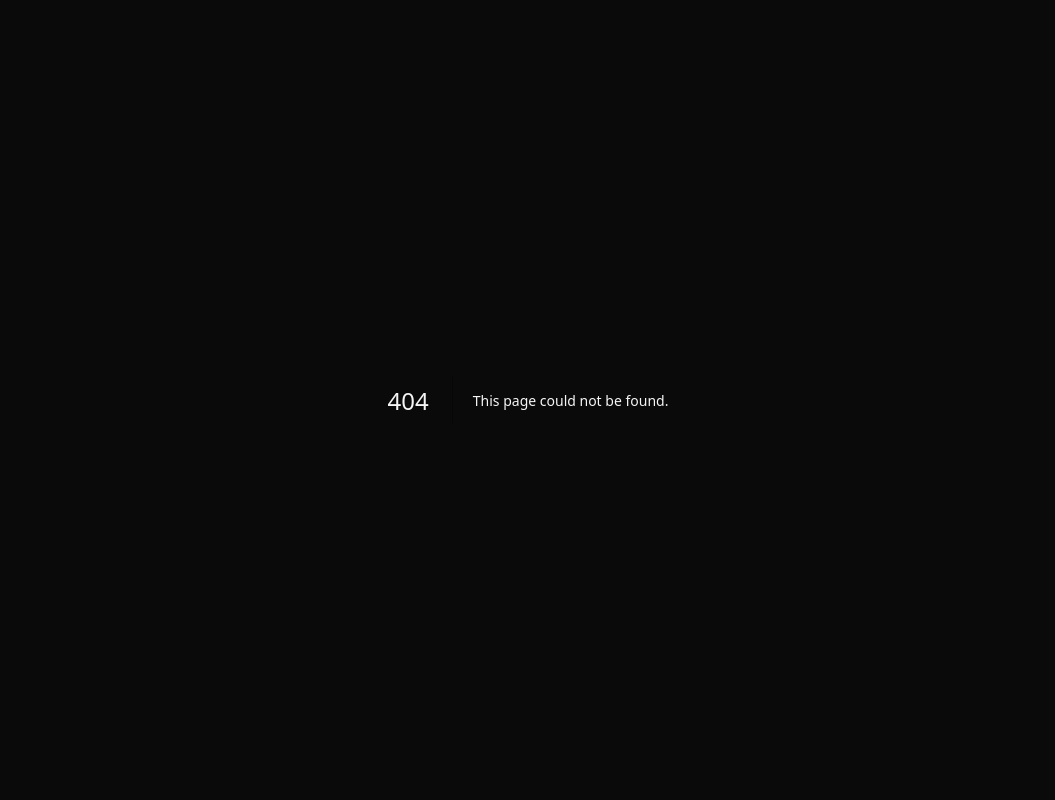
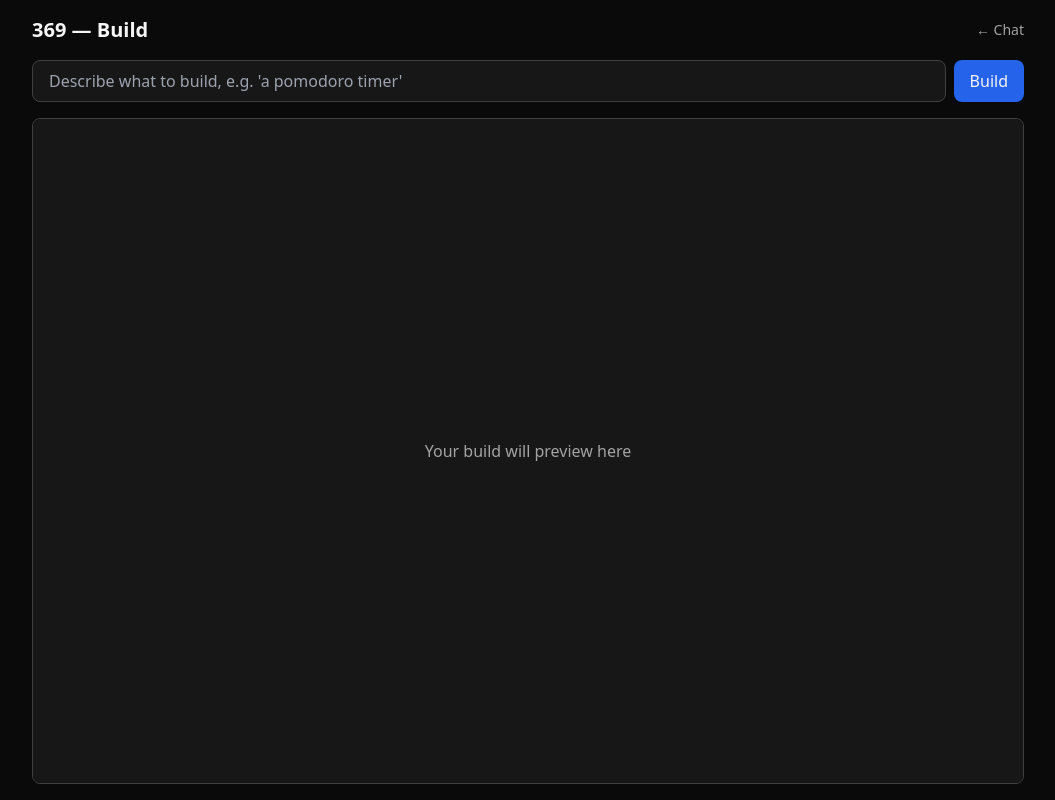
Before and after one commit to him-SILVR/369, a Next.js app: page /build in a window 1280 px wide. Before the commit this address had no page. Shown: the whole page, without its empty margins (112-1167 px from the left). Built offline with nearby package versions, Linux system fonts and the light colour scheme.

Commit message:
Add files via upload

```diff
--- /dev/null
+++ b/src/app/build/page.tsx
@@ -0,0 +1,74 @@
+"use client";
+
+import { useState } from "react";
+import Link from "next/link";
+
+export default function Build() {
+  const [prompt, setPrompt] = useState("");
+  const [html, setHtml] = useState("");
+  const [explanation, setExplanation] = useState("");
+  const [loading, setLoading] = useState(false);
+  const [error, setError] = useState("");
+
+  async function generate() {
+    if (!prompt.trim() || loading) return;
+    setLoading(true);
+    setError("");
+
+    try {
+      const res = await fetch("/api/build", {
+        method: "POST",
+        headers: { "Content-Type": "application/json" },
+        body: JSON.stringify({ prompt }),
+      });
+      const data = await res.json();
+
+      if (data.error) {
+        setError(data.error);
+      } else {
+        setHtml(data.html);
+        setExplanation(data.explanation);
+      }
+    } catch (err) {
+      console.error(err);
+      setError("Something went wrong. Try again.");
+    } finally {
+      setLoading(false);
+    }
+  }
+
+  return (
+    <main className="flex flex-col h-screen max-w-5xl mx-auto p-4">
+      <div className="flex items-center justify-between mb-4">
+        <h1 className="text-xl font-semibold">369 — Build</h1>
+        <Link href="/" className="text-sm text-neutral-400 hover:text-blue-400">← Chat</Link>
+      </div>
+
+      <div className="flex gap-2 mb-4">
+        <input
+          className="flex-1 bg-neutral-900 border border-neutral-700 rounded-lg px-4 py-2 outline-none focus:border-blue-500"
+          value={prompt}
+          onChange={(e) => setPrompt(e.target.value)}
+          onKeyDown={(e) => e.key === "Enter" && generate()}
+          placeholder="Describe what to build, e.g. 'a pomodoro timer'"
+        />
+        <button onClick={generate} disabled={loading} className="bg-blue-600 hover:bg-blue-500 disabled:opacity-50 px-4 py-2 rounded-lg font-medium">
+          {loading ? "Building..." : "Build"}
+        </button>
+      </div>
+
+      {error && <div className="bg-red-900/40 border border-red-700 text-red-200 rounded-lg p-3 mb-4 text-sm">{error}</div>}
+      {explanation && <p className="text-neutral-400 text-sm mb-4">{explanation}</p>}
+
+      <div className="flex-1 bg-white rounded-lg overflow-hidden border border-neutral-700">
+        {html ? (
+          <iframe srcDoc={html} className="w-full h-full" sandbox="allow-scripts" title="369 build preview" />
+        ) : (
+          <div className="w-full h-full flex items-center justify-center text-neutral-400 bg-neutral-900">
+            Your build will preview here
+          </div>
+        )}
+      </div>
+    </main>
+  );
+}
```
